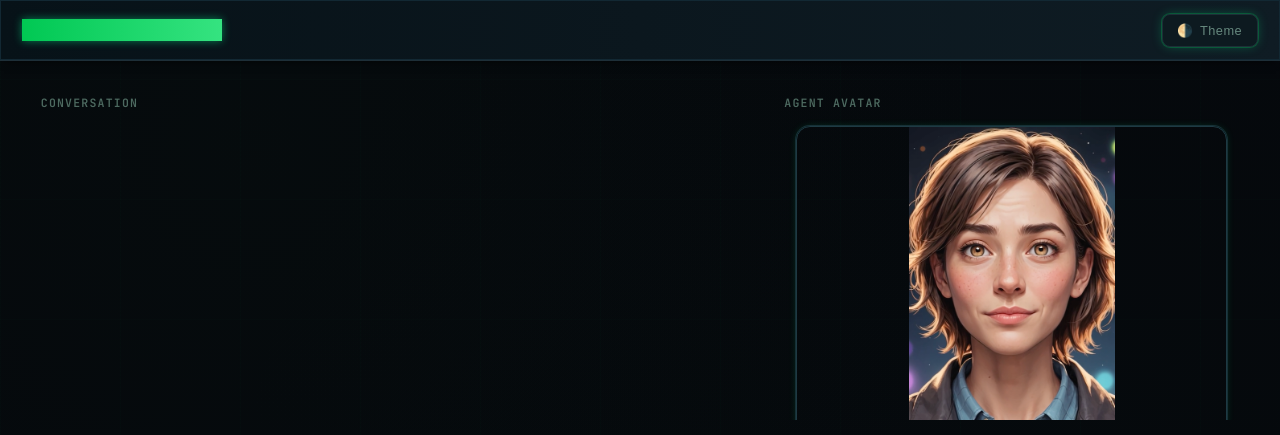
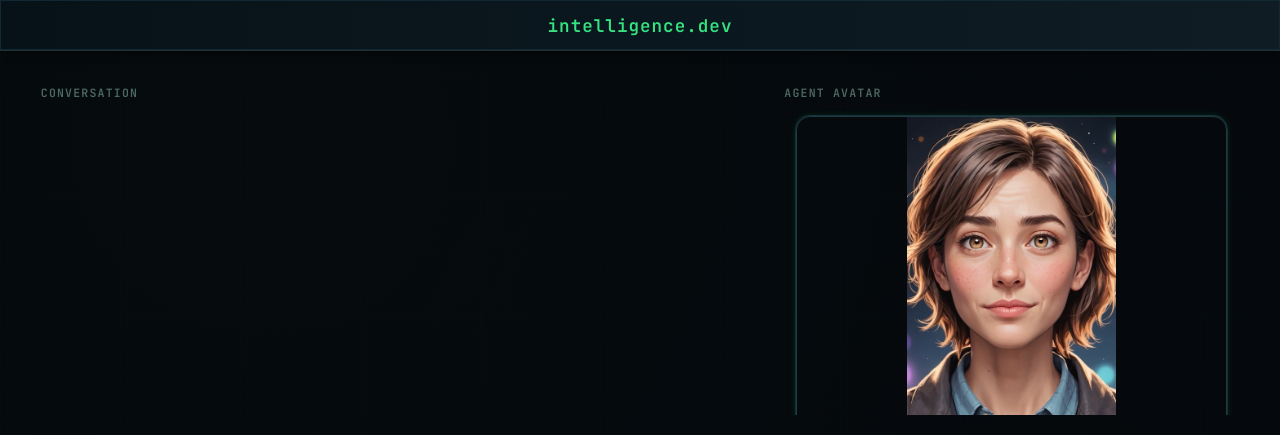
Before and after one commit to intelligencedev/manifold, a Python web app: template internal/webui/templates/index.html in a window 1280 px wide. Shown: the top 435 px of the page. Run offline with Jinja, Linux system fonts and the light colour scheme; the template is opened without the code that fills it, so the values that code supplies are empty; some libraries are stand-ins or nearby versions.

Commit message:
feat: update logo and remove theme toggle for a unified design

```diff
--- a/internal/webui/templates/index.html
+++ b/internal/webui/templates/index.html
@@ -11,8 +11,7 @@
 </head>
 <body data-theme="dark">
   <header class="site-header">
-    <div class="logo">Singularity Web UI</div>
-    <button id="themeToggle" class="theme-toggle" aria-label="Toggle theme" title="Toggle theme">🌗 <span class="fade-dim">Theme</span></button>
+    <div class="logo">intelligence.dev</div>
   </header>
   <main class="layout">
     <div class="col col-left">
@@ -217,17 +216,7 @@ document.getElementById('promptInput').addEventListener('keydown', (e)=>{
   if (e.key === 'Enter') { e.preventDefault(); document.getElementById('submitBtn').click() }
 })
 
-// Theme toggle (light/dark)
-const themeBtn = document.getElementById('themeToggle')
-if (themeBtn) {
-  const saved = localStorage.getItem('sio-theme')
-  if (saved) document.body.setAttribute('data-theme', saved)
-  themeBtn.addEventListener('click', ()=>{
-    const current = document.body.getAttribute('data-theme') === 'light' ? 'dark' : 'light'
-    document.body.setAttribute('data-theme', current)
-    localStorage.setItem('sio-theme', current)
-  })
-}
+// Theme toggle removed (single theme mode)
 </script>
 </body>
 </html>
--- a/internal/webui/templates/styles.css
+++ b/internal/webui/templates/styles.css
@@ -107,25 +107,15 @@ header.site-header {
   background: linear-gradient(120deg, rgba(var(--surface-rgb),0.75) 0%, rgba(var(--surface-rgb),0.45) 100%);
   border-bottom: 1px solid rgba(var(--border-rgb),0.35);
   padding: .85rem 1.4rem;
-  display: flex; align-items: center; gap: .9rem;
+  display: flex; align-items: center; justify-content: center;
 }
 .logo {
-  font-weight: 600; letter-spacing: .5px; font-size: 1.05rem;
-  background: var(--gradient-accent);
-  background-clip: text; -webkit-background-clip: text; color: transparent;
-  filter: drop-shadow(0 1px 2px rgba(0,0,0,.25));
+  font-weight: 600; letter-spacing: .8px; font-size: 1.1rem;
+  color: var(--accent);
+  background: none; -webkit-background-clip: initial; background-clip: initial;
+  text-shadow: none; filter: none;
 }
 
-.theme-toggle {
-  margin-left: auto; background: rgba(var(--surface-rgb),0.55);
-  border: 1px solid rgba(var(--border-rgb),0.35);
-  color: var(--text-soft); font-size: .8rem; letter-spacing: .5px;
-  padding: .5rem .9rem; border-radius: var(--radius-sm);
-  cursor: pointer; display: flex; align-items: center; gap: .4rem;
-  backdrop-filter: blur(var(--glass-blur)) saturate(var(--glass-sat));
-  transition: var(--transition);
-}
-.theme-toggle:hover { background: rgba(var(--surface-rgb),0.75); color: var(--text); }
 
 main.layout {
   flex: 1; display: flex; align-items: stretch; gap: 1.4rem; padding: 1.1rem 1.4rem 1.4rem; box-sizing: border-box;
@@ -282,21 +272,14 @@ header.site-header {
   border-bottom: 1px solid var(--term-border);
   backdrop-filter: none; -webkit-backdrop-filter: none;
   box-shadow: inset 0 0 0 1px #122833, 0 2px 10px -4px #000;
+  justify-content: center;
 }
 .logo {
-  background: linear-gradient(90deg,var(--term-accent),var(--term-accent-alt));
-  filter: drop-shadow(0 0 4px rgba(0,255,149,.45));
+  color: var(--term-accent-alt);
+  background: none; filter: none; text-shadow: none;
   letter-spacing: 1px;
 }
 
-.theme-toggle {
-  background: #0d1a20;
-  border: 1px solid var(--term-border);
-  color: var(--term-text-soft);
-  backdrop-filter: none; -webkit-backdrop-filter: none;
-  box-shadow: var(--term-glow);
-}
-.theme-toggle:hover { background: #142930; color: var(--term-text); }
 
 /* Panels */
 .panel::before { display: none; }
```
